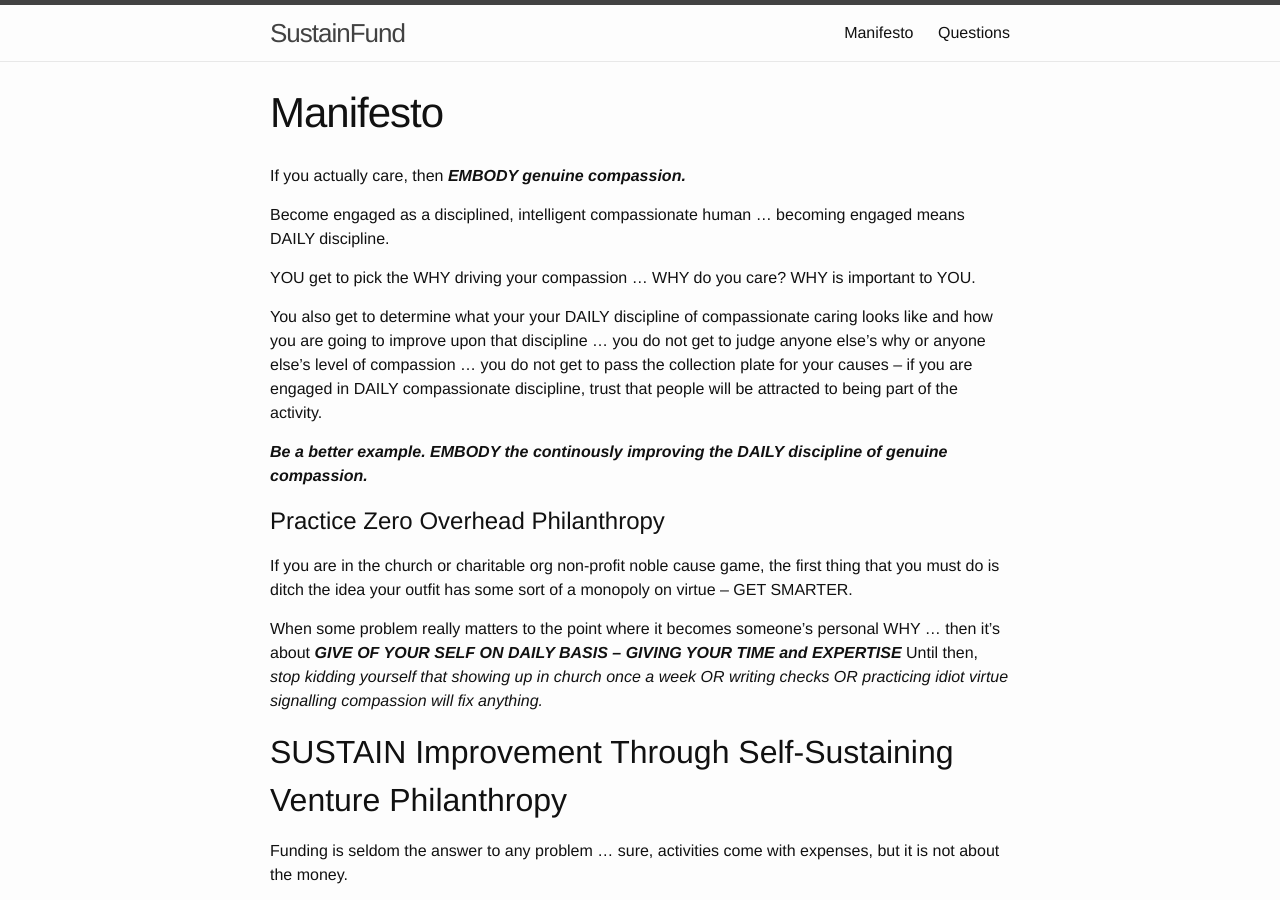
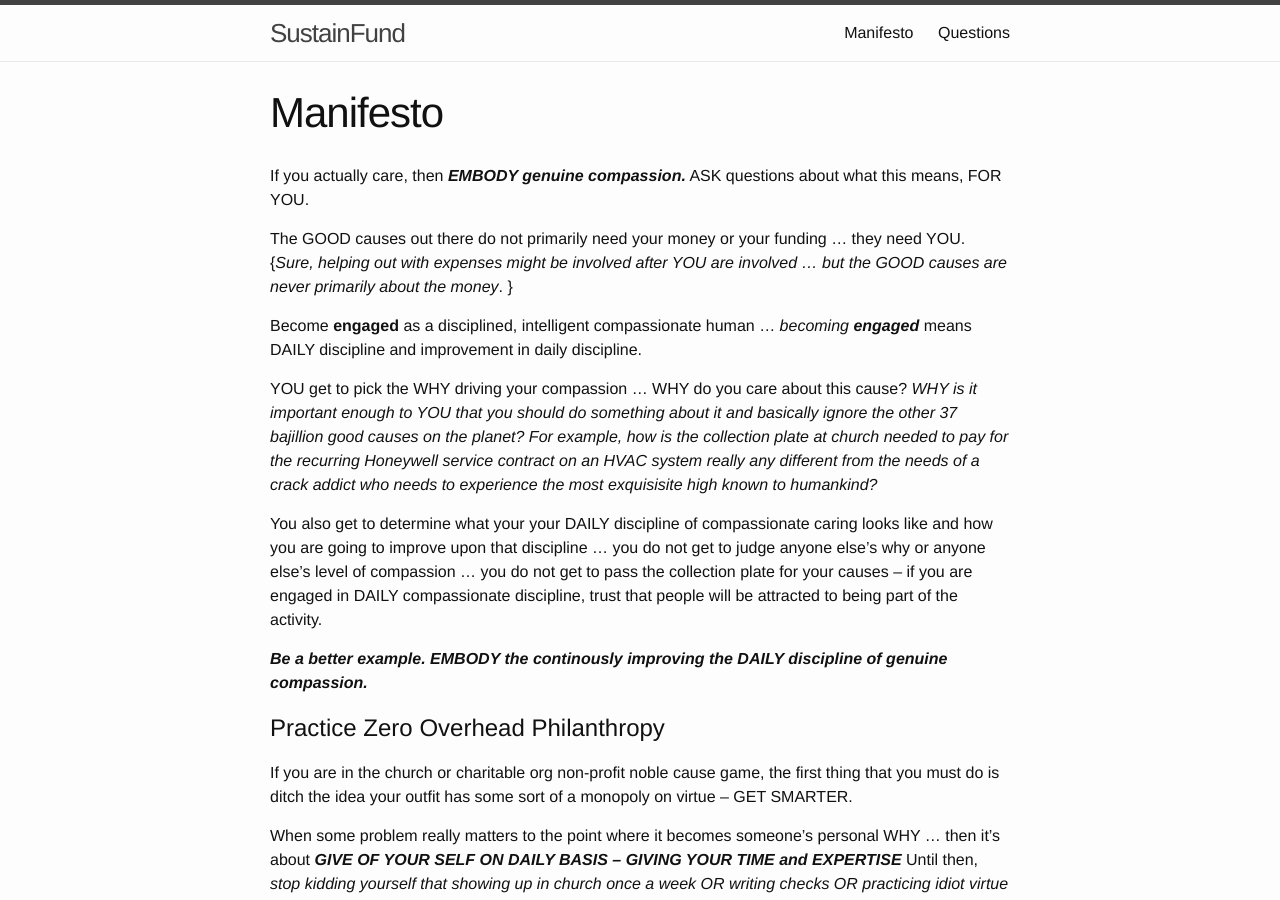
Before and after one commit to SustainFund/sustainfund.github.io, a Jekyll site: the page built from Manifesto.md, in a window 1280 px wide and 900 px high. Built offline with Jekyll 4.4.1, drawn with Linux system fonts in a browser that asks for light colours.

Commit message:
Honeywell

```diff
--- a/Manifesto.md
+++ b/Manifesto.md
@@ -5,11 +5,13 @@ permalink: /Manifesto/
 ---
 
 
-If you actually care, then ***EMBODY genuine compassion.***
+If you actually care, then ***EMBODY genuine compassion.***  ASK questions about what this means, FOR YOU.
 
-Become engaged as a disciplined, intelligent compassionate human ... becoming engaged means DAILY discipline.
+The GOOD causes out there do not primarily need your money or your funding ... they need YOU. {*Sure, helping out with expenses might be involved after YOU are involved ... but the GOOD causes are never primarily about the money*. }
 
-YOU get to pick the WHY driving your compassion ... WHY do you care? WHY is important to YOU.
+Become **engaged** as a disciplined, intelligent compassionate human ... *becoming* ***engaged*** means DAILY discipline and improvement in daily discipline.
+
+YOU get to pick the WHY driving your compassion ... WHY do you care about this cause? *WHY is it important enough to YOU that you should do something about it and basically ignore the other 37 bajillion good causes on the planet? For example, how is the collection plate at church needed to pay for the recurring Honeywell service contract on an HVAC system really any different from the needs of a crack addict who needs to experience the most exquisisite high known to humankind?*
 
 You also get to determine what your your DAILY discipline of compassionate caring looks like and how you are going to improve upon that discipline ... you do not get to judge anyone else's why or anyone else's level of compassion ... you do not get to pass the collection plate for your causes -- if you are engaged in DAILY compassionate discipline, trust that people will be attracted to being part of the activity.
 
```
